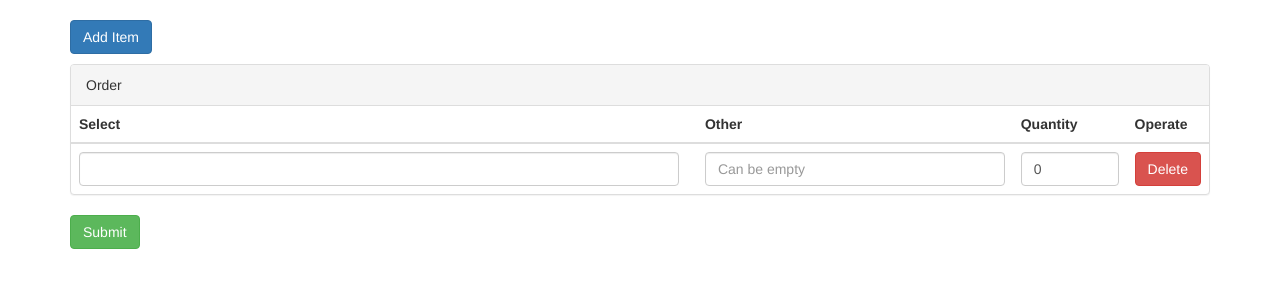
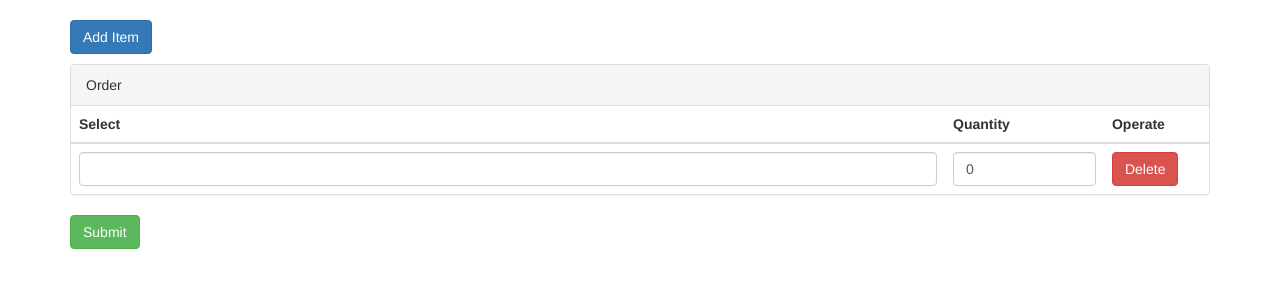
Before and after one commit to YongbinFan/Simple-IMS-for-Spare-Parts, a Django app: template app01/templates/trade.html in a window 1280 px wide. Shown: the part 52-352 px from the top of the page. Run offline with Django 4.2, Linux system fonts and the light colour scheme; the template is opened without the code that fills it, so the values that code supplies are empty; some libraries are stand-ins or nearby versions.

Commit message:
remove other part in trade html and py

```diff
--- a/app01/templates/trade.html
+++ b/app01/templates/trade.html
@@ -15,7 +15,7 @@
             <thead>
             <tr>
                 <th style="width: 55%">Select</th>
-                <th>Other</th>
+{#                <th>Other</th>#}
 
                 <th style="width: 10%">Quantity</th>
                 <th style="width: 5%">Operate</th>
@@ -24,17 +24,17 @@
             <tbody id="tableBody">
             <tr>
                 <td>
-                    <input style="width:600px" list="select" name="obj" class="form-control"/>
+                    <input style="width:100%" list="select" name="obj" class="form-control"/>
                     <datalist id="select" >
                         {% for obj in queryset %}
                             <option  value="{{ obj }}" >
                         {% endfor %}
                     </datalist>
                 </td>
-                <td>
-                    <input name="other" required class="form-control" placeholder="Can be empty"/>
-
-                </td>
+{#                <td>#}
+{#                    <input name="other" required class="form-control" placeholder="Can be empty"/>#}
+{##}
+{#                </td>#}
                 <td>
                     <input type=number name="quantity" required class="form-control" min=0 value=0
                            style="width: 100%"/>
```
Also changed, not shown: app01/utils/trade.py (+3 -8 lines).
